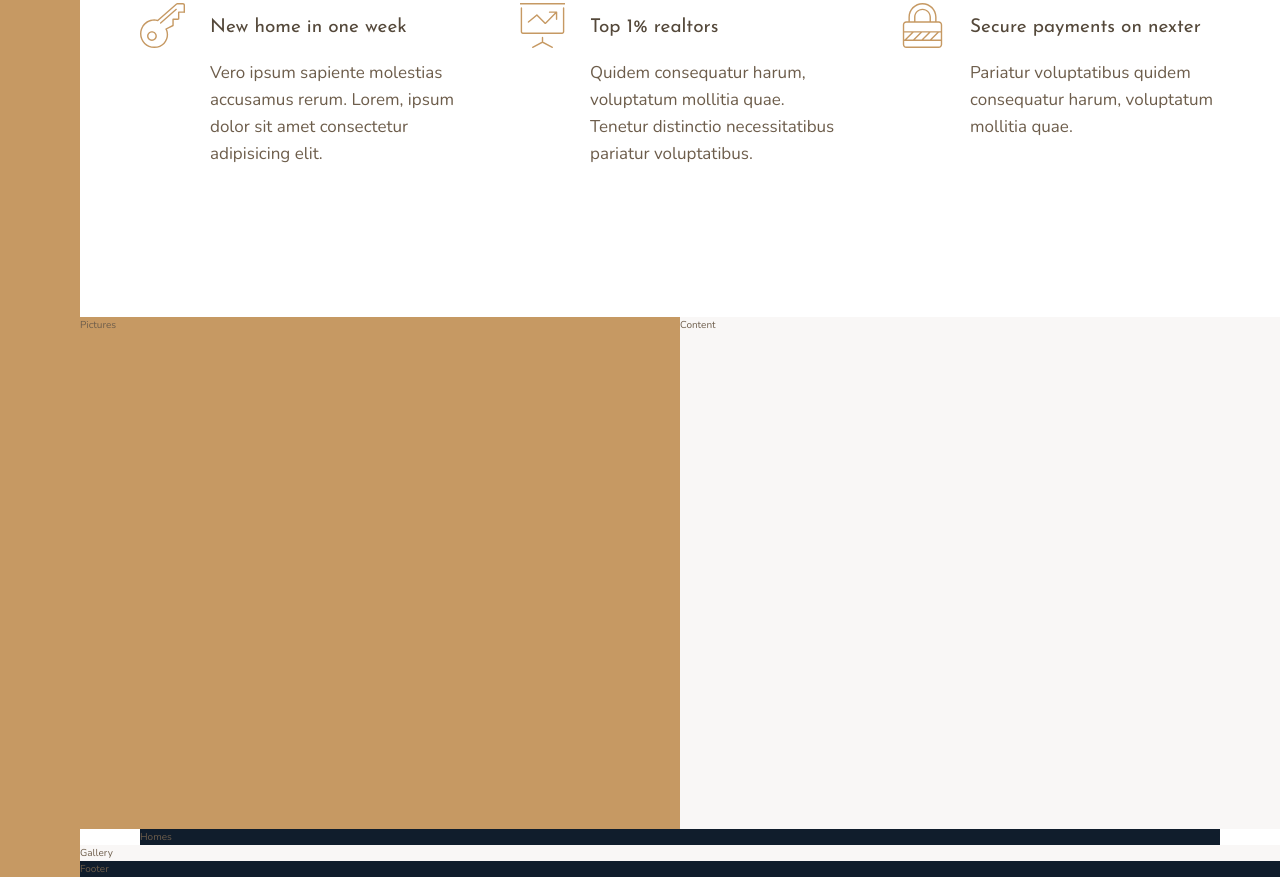
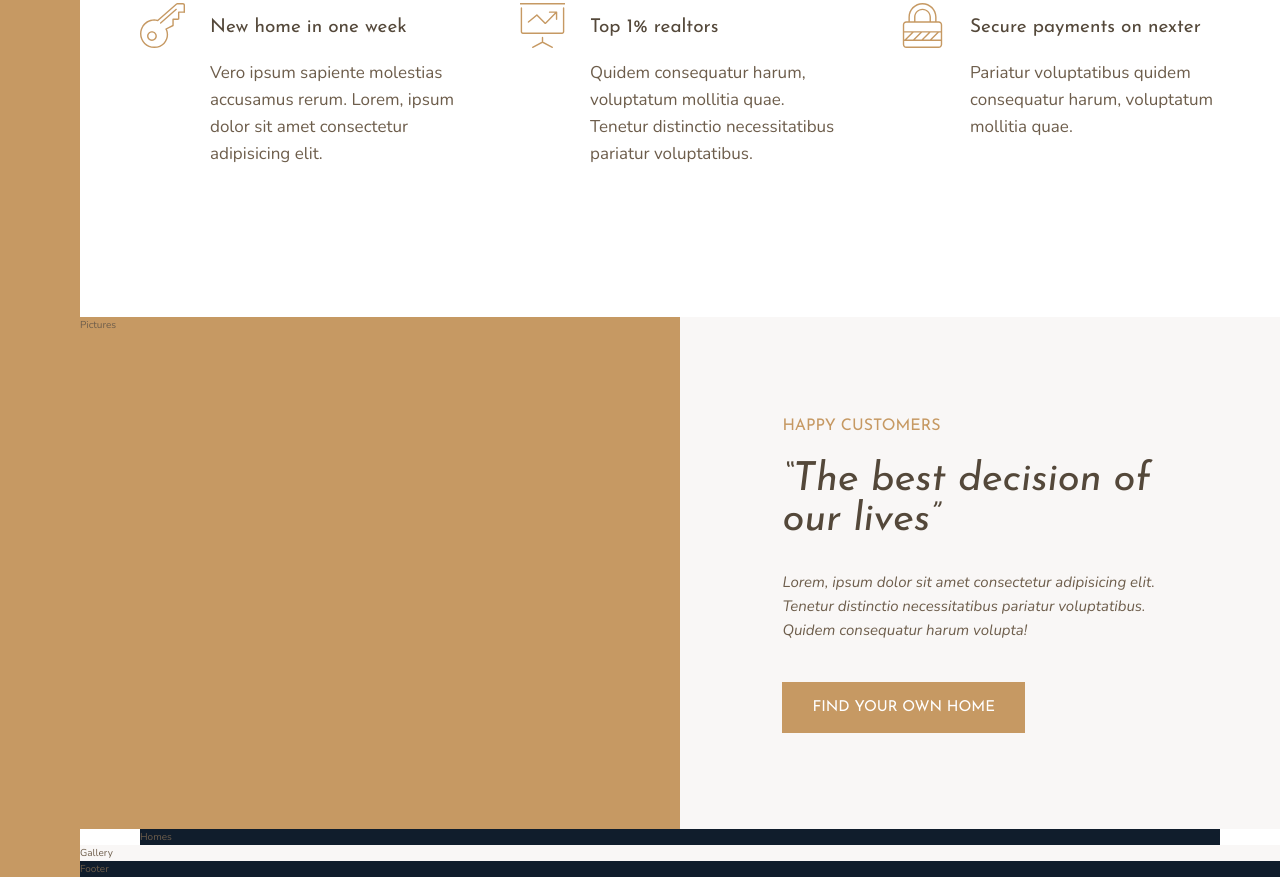
Before and after one commit to Praffulsingh9/CSS-HTML-WEBPAGES-USING-SASS, a website: page Nexter Project/index.html in a window 1280 px wide. Shown: the part 991-1868 px from the top of the page. Drawn offline with nearby package versions, Linux system fonts and the light colour scheme.

Commit message:
Implemted Story_content section using css grids

```diff
--- a/Nexter Project/index.html
+++ b/Nexter Project/index.html
@@ -81,7 +81,13 @@
         Pictures
     </div>
     <div class="story__content">
-        Content
+        <h3 class="heading-3 mb-sm">Happy Customers</h3>
+        <h2 class="heading-2 heading-2--dark mb-md">&ldquo;The best decision of our lives&rdquo;</h2>
+        <p class="story__text">
+            Lorem, ipsum dolor sit amet consectetur adipisicing elit. Tenetur distinctio necessitatibus pariatur
+            voluptatibus. Quidem consequatur harum volupta!
+        </p>
+        <button class="btn">Find your own home</button>
     </div>
     <section class="homes">
         Homes
--- a/Nexter Project/sass/_story.scss
+++ b/Nexter Project/sass/_story.scss
@@ -7,5 +7,17 @@
   &__content {
     background-color: $color-grey-light-1;
     grid-column: col-start 5 / full-end;
+
+    padding: 6rem 8vw;
+
+    display: grid;
+    align-content: center;
+    justify-items: start;
+  }
+
+  &__text {
+    font-size: 1.5rem;
+    font-style: italic;
+    margin-bottom: 4rem;
   }
 }
--- a/Nexter Project/sass/_typography.scss
+++ b/Nexter Project/sass/_typography.scss
@@ -44,3 +44,25 @@
     color: $color-grey-dark-1;
   }
 }
+
+.btn {
+  background-color: $color-primary;
+  color: #fff;
+  border: none;
+  border-radius: 0;
+  font-family: $font-display;
+  font-size: 1.5rem;
+  text-transform: uppercase;
+  padding: 1.8rem 3rem;
+  cursor: pointer;
+  transition: all .2s;
+
+  &:hover {
+      background-color: $color-primary-dark;
+  }
+}
+
+.mb-sm { margin-bottom: 2rem; }
+.mb-md { margin-bottom: 3rem; }
+.mb-lg { margin-bottom: 4rem; }
+.mb-hg { margin-bottom: 8rem; }
```
Also changed, not shown: Nexter Project/css/style.css.
